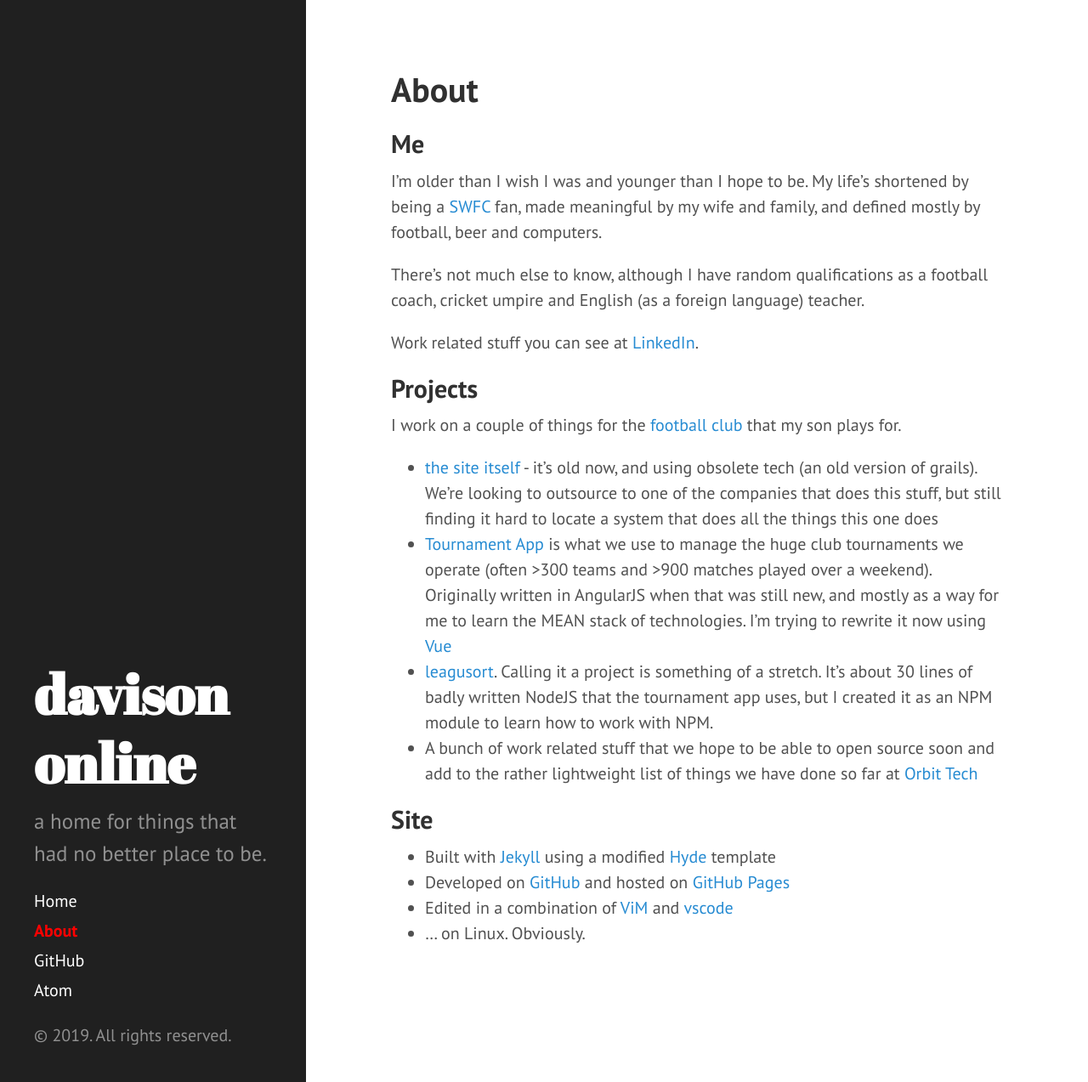
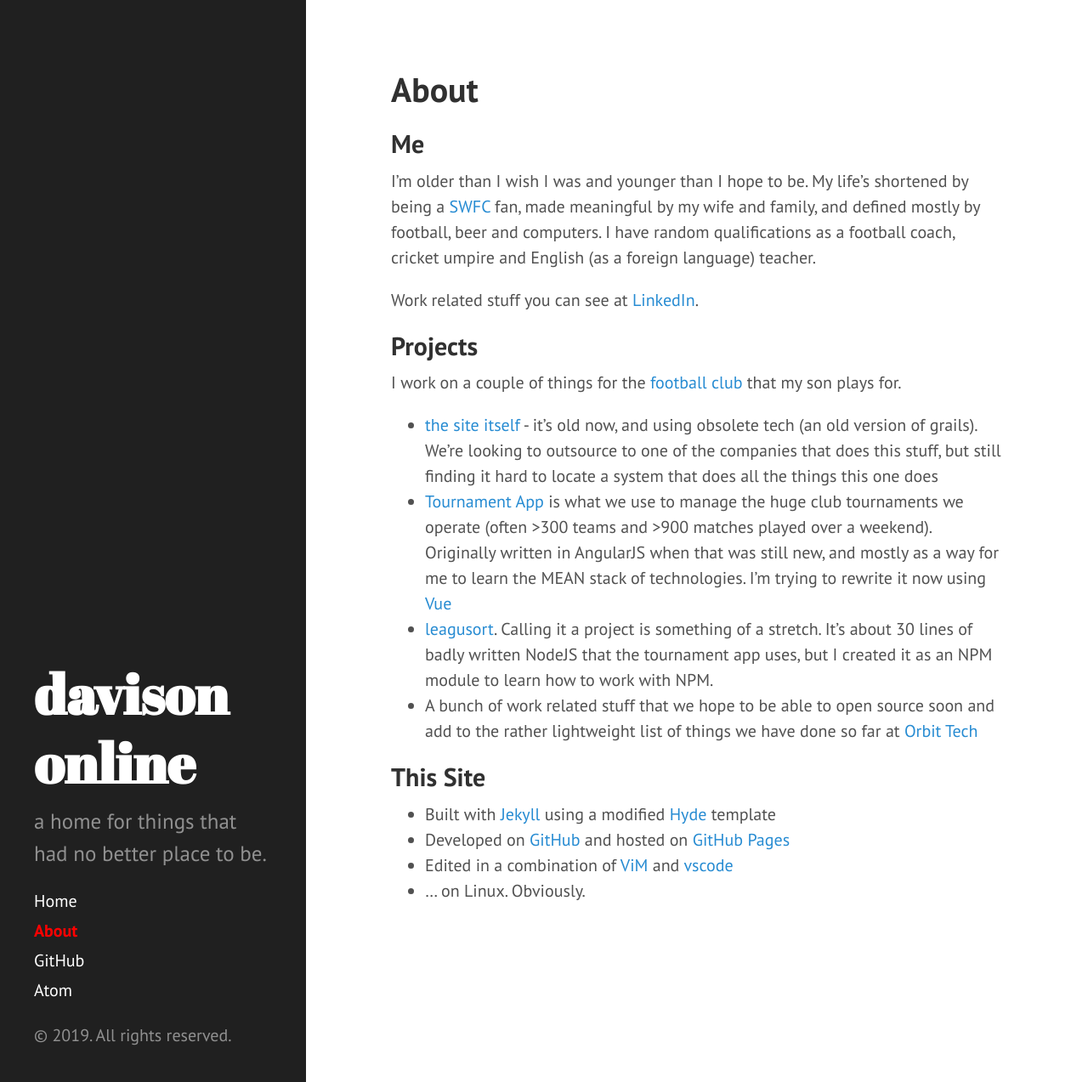
Before and after one commit to davison/davison.github.io, a Jekyll site: the page built from about.md, in a window 1280 px wide and 1273 px high. Shown: the whole window at 85% size. Built offline with Jekyll 4.4.1, drawn with Linux system fonts in a browser that asks for light colours; Markdown is read by kramdown in place of the engine named in the settings.

```diff
--- a/about.md
+++ b/about.md
@@ -6,9 +6,7 @@ permalink: /about/
 
 ## Me
 
-I'm older than I wish I was and younger than I hope to be. My life's shortened by being a [SWFC](https://www.swfc.co.uk) fan, made meaningful by my wife and family, and defined mostly by football, beer and computers.
-
-There's not much else to know, although I have random qualifications as a football coach, cricket umpire and English (as a foreign language) teacher.
+I'm older than I wish I was and younger than I hope to be. My life's shortened by being a [SWFC](https://www.swfc.co.uk) fan, made meaningful by my wife and family, and defined mostly by football, beer and computers. I have random qualifications as a football coach, cricket umpire and English (as a foreign language) teacher.
 
 Work related stuff you can see at [LinkedIn]({{ site.author.work }}).
 
@@ -24,7 +22,7 @@ my son plays for.
 * A bunch of work related stuff that we hope to be able to open source soon and add to the rather lightweight list of things we have done so far at [Orbit Tech](https://github.com/orbit-tech)
 
 
-## Site
+## This Site
 
 * Built with [Jekyll](http://jekyllrb.com) using a modified [Hyde](https://github.com/poole/hyde) template
 * Developed on [GitHub](https://github.com/davison/davison.github.io) and hosted on [GitHub Pages](https://pages.github.com)
```
Also changed, not shown: _posts/2019-03-27-multi-room-audio-IV.md (deleted, +0 -11 lines), _posts/2019-03-30-multi-room-audio-IV.md (added, +78 -0 lines), public/images/mra/photo10.jpg (added), public/images/mra/photo11.jpg (added), public/images/mra/photo12.jpg (added), public/images/mra/photo13.jpg (added), public/images/mra/photo14.jpg (added), public/images/mra/photo15.jpg (added), public/images/mra/photo16.jpg (added), public/images/mra/photo17.jpg (added).
